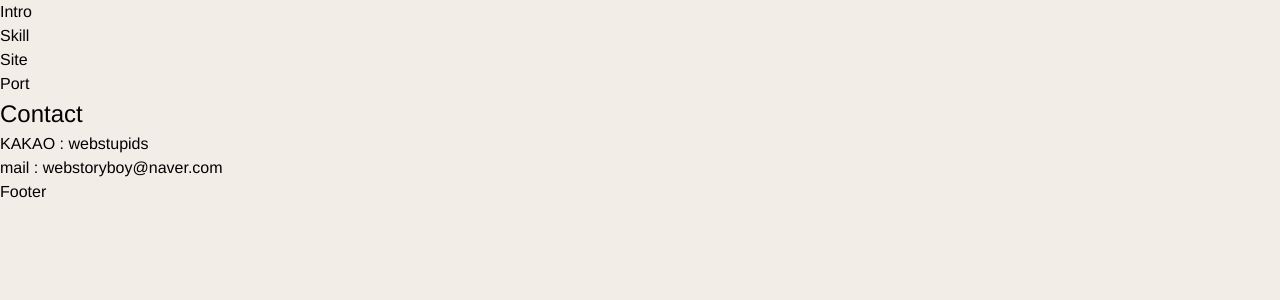
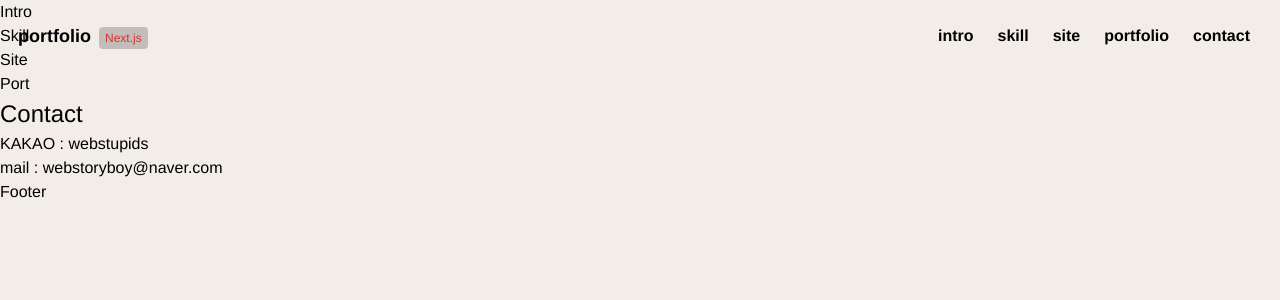
Before and after one commit to yun-narae/learn-next-portfolio, a Next.js app: page / in a window 1280 px wide. Shown: the top 300 px of the page. Built offline with nearby package versions, Linux system fonts and the light colour scheme; a web font is replaced by a local one.

Commit message:
헤더 수정

```diff
--- a/src/components/Header.jsx
+++ b/src/components/Header.jsx
@@ -1,31 +1,98 @@
-import { useState, useEffect, useRef } from 'react';
+import React, { useState, useRef, useEffect } from "react";
+import { headerNav } from "../constants";
 
 const Header = () => {
-  const [isSmallViewport, setIsSmallViewport] = useState(false);
+  const [isActive, setIsActive] = useState(false); // 햄버거 메뉴 열림/닫힘 상태
   const btnRef = useRef(null); // 햄버거 버튼 참조
   const navItemRefs = useRef([]); // nav 리스트 항목들 참조
+  const [isSmallViewport, setIsSmallViewport] = useState(window.innerWidth <= 1020); // 1020px 뷰포트 너비 확인용 상태
 
   // 뷰포트 크기 변경 감지
   useEffect(() => {
-    // 클라이언트에서만 window를 사용할 수 있도록 조건 추가
+    // Check for window availability to avoid SSR issues
     if (typeof window !== 'undefined') {
       const handleResize = () => {
         setIsSmallViewport(window.innerWidth <= 1020);
       };
 
-      // 컴포넌트 마운트 시 초기 상태 설정
+      // Set initial state based on the current viewport size
       handleResize();
 
       window.addEventListener("resize", handleResize);
 
-      // 컴포넌트 언마운트 시 이벤트 리스너 정리
+      // Cleanup listener on component unmount
       return () => window.removeEventListener("resize", handleResize);
     }
-  }, []); // 빈 배열로, 컴포넌트가 마운트 될 때만 실행
+  }, []);
+
+  const toggleMenu = () => {
+    setIsActive(!isActive);
+  };
+
+  const handleKeyDown = (e) => {
+    if (e.key === "Enter") {
+      toggleMenu();
+    }
+  };
+
+  // 메뉴 열림/닫힘 시 포커스 이동
+  useEffect(() => {
+    if (isActive) {
+      // 메뉴가 열렸을 때 nav의 첫 번째 항목으로 포커스 이동
+      navItemRefs.current[0]?.focus();
+    } else if (!isActive && btnRef.current) {
+      // 메뉴가 닫히면 햄버거 버튼으로 포커스 이동
+      btnRef.current.focus();
+    }
+  }, [isActive]);
 
   return (
-    <header>
-      {/* 헤더 내용 */}
+    <header id="header" role="banner">
+      <div className="header__inner">
+        {/* 로고 */}
+        <h1 className="header__logo">
+          <a href="/" tabIndex="0">
+            portfolio<em>Next.js</em>
+          </a>
+        </h1>
+
+        {/* 네비게이션 */}
+        <nav
+          className={`header__nav ${isActive ? "active" : ""}`}
+          role="navigation"
+          aria-label="메인 메뉴"
+        >
+          <ul className="menu">
+            {headerNav.map((nav, key) => (
+              <li className="menu__list" key={key}>
+                <a
+                  className="menu__list__link"
+                  href={nav.url}
+                  tabIndex={isSmallViewport && !isActive ? "-1" : "0"} // 뷰포트가 작고 메뉴가 닫힌 경우 포커스 제외
+                  ref={(el) => (navItemRefs.current[key] = el)} // 각 항목 참조 저장
+                >
+                  {nav.title}
+                </a>
+              </li>
+            ))}
+          </ul>
+        </nav>
+
+        {/* 햄버거 버튼 */}
+        <div
+          className="btn-box"
+          id="headerToggle"
+          role="button"
+          tabIndex="0"
+          aria-expanded={isActive ? "true" : "false"}
+          aria-controls="primary-menu"
+          onClick={toggleMenu}
+          onKeyDown={handleKeyDown}
+          ref={btnRef} // 햄버거 버튼 참조
+        >
+          <span>{isActive ? "햄" : "버거"}</span>
+        </div>
+      </div>
     </header>
   );
 };
```
